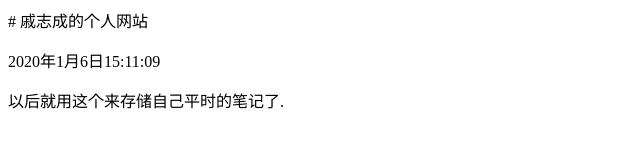
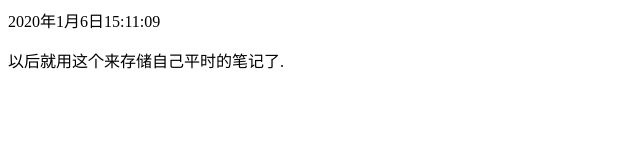
Before and after one commit to qzcscience/qzcscience.github.io, a plain HTML site: page index.html in a window 1280 px wide. Shown: the whole page, without its empty margins (0-640 px from the left). Drawn offline with Linux system fonts and the light colour scheme.

Commit message:
Update index.html

```diff
--- a/index.html
+++ b/index.html
@@ -1,3 +1,3 @@
-<p># 戚志成的个人网站</p>
+<title>戚志成的个人网站</title>
 <p>2020年1月6日15:11:09</p>
 <p>以后就用这个来存储自己平时的笔记了.</p>
```
